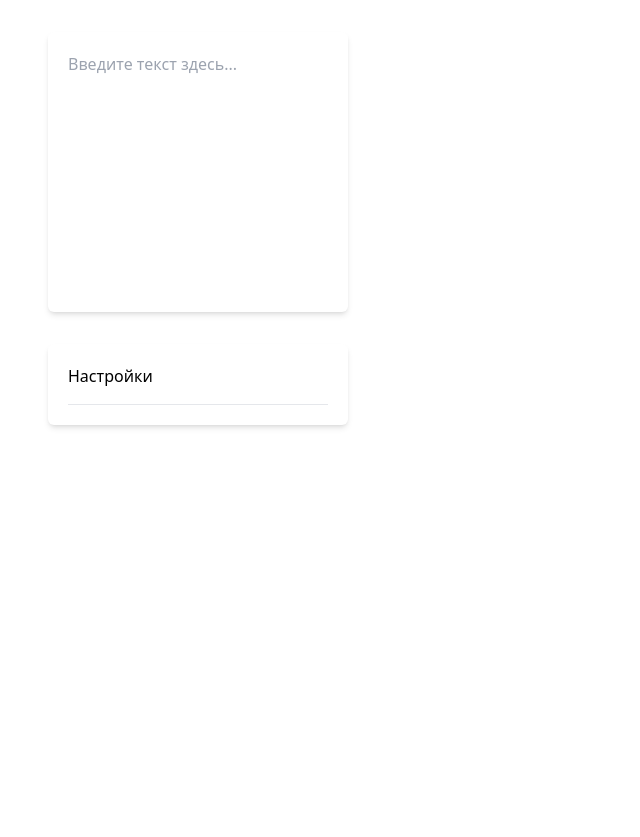
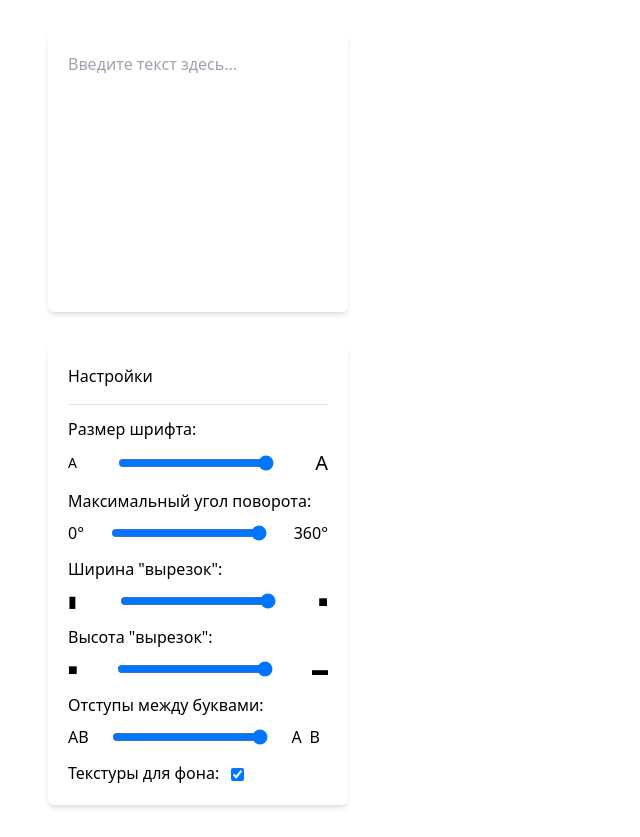
Before and after one commit to Cno6/ransom-note-effect, a Vue app: page / in a window 1280 px wide. Shown: the whole page, without its empty margins (0-640 px from the left). Before the commit the page ends 800 px from the top, so only its background shows below. Built offline with nearby package versions, Linux system fonts and the light colour scheme; a web font is replaced by a local one.

Commit message:
feat: add base markup for Setting component

```diff
--- a/src/components/SettingArea.vue
+++ b/src/components/SettingArea.vue
@@ -1,6 +1,52 @@
 <template>
   <div class="p-5 rounded-md shadow-md bg-white">
     <h2 class="pb-4 border-b border-b-gray-200">Настройки</h2>
+    <form>
+      <div class="mt-3">
+        <label class="font-medium" for="font-size">Размер шрифта:</label><br />
+        <div class="mt-2 flex items-center justify-between">
+          <span class="text-sm">A</span>
+          <input class="basis-3/5" type="range" name="font-size" id="font-size" min="1" max="10" step="1" />
+          <span class="text-xl">A</span>
+        </div>
+      </div>
+      <div class="mt-3">
+        <label class="font-medium" for="rotate-angle">Максимальный угол поворота:</label><br />
+        <div class="mt-2 flex justify-between">
+          <span class="text-md self-start">0&deg;</span>
+          <input class="basis-3/5" type="range" name="rotate-angle" id="rotate-angle" min="1" max="10" step="1" />
+          <span class="text-md">360&deg;</span>
+        </div>
+      </div>
+      <div class="mt-3">
+        <label class="font-medium" for="bg-width">Ширина "вырезок":</label><br />
+        <div class="mt-2 flex justify-between">
+          <span class="text-md self-start">&#9646;</span>
+          <input class="basis-3/5" type="range" name="bg-width" id="bg-width" min="1" max="10" step="1" />
+          <span class="text-md">&#9632;</span>
+        </div>
+      </div>
+      <div class="mt-3">
+        <label class="font-medium" for="bg-height">Высота "вырезок":</label><br />
+        <div class="mt-2 flex justify-between">
+          <span class="text-md self-start">&#9632;</span>
+          <input class="basis-3/5" type="range" name="bg-height" id="bg-height" min="1" max="10" step="1" />
+          <span class="text-md">&#9644;</span>
+        </div>
+      </div>
+      <div class="mt-3">
+        <label class="font-medium" for="margins">Отступы между буквами:</label><br />
+        <div class="mt-2 flex items-center justify-between">
+          <span class="text-md tracking-normal">AB</span>
+          <input class="basis-3/5" type="range" name="margins" id="margins" min="1" max="10" step="1" />
+          <span class="text-md tracking-[.5em]">AB</span>
+        </div>
+      </div>
+      <div class="mt-3">
+        <label class="font-medium" for="bg-texture">Текстуры для фона:</label>
+        <input class="ml-3 align-middle" type="checkbox" name="bg-texture" id="bg-texture" value="isTextured" checked />
+      </div>
+    </form>
   </div>
 </template>
 
```
